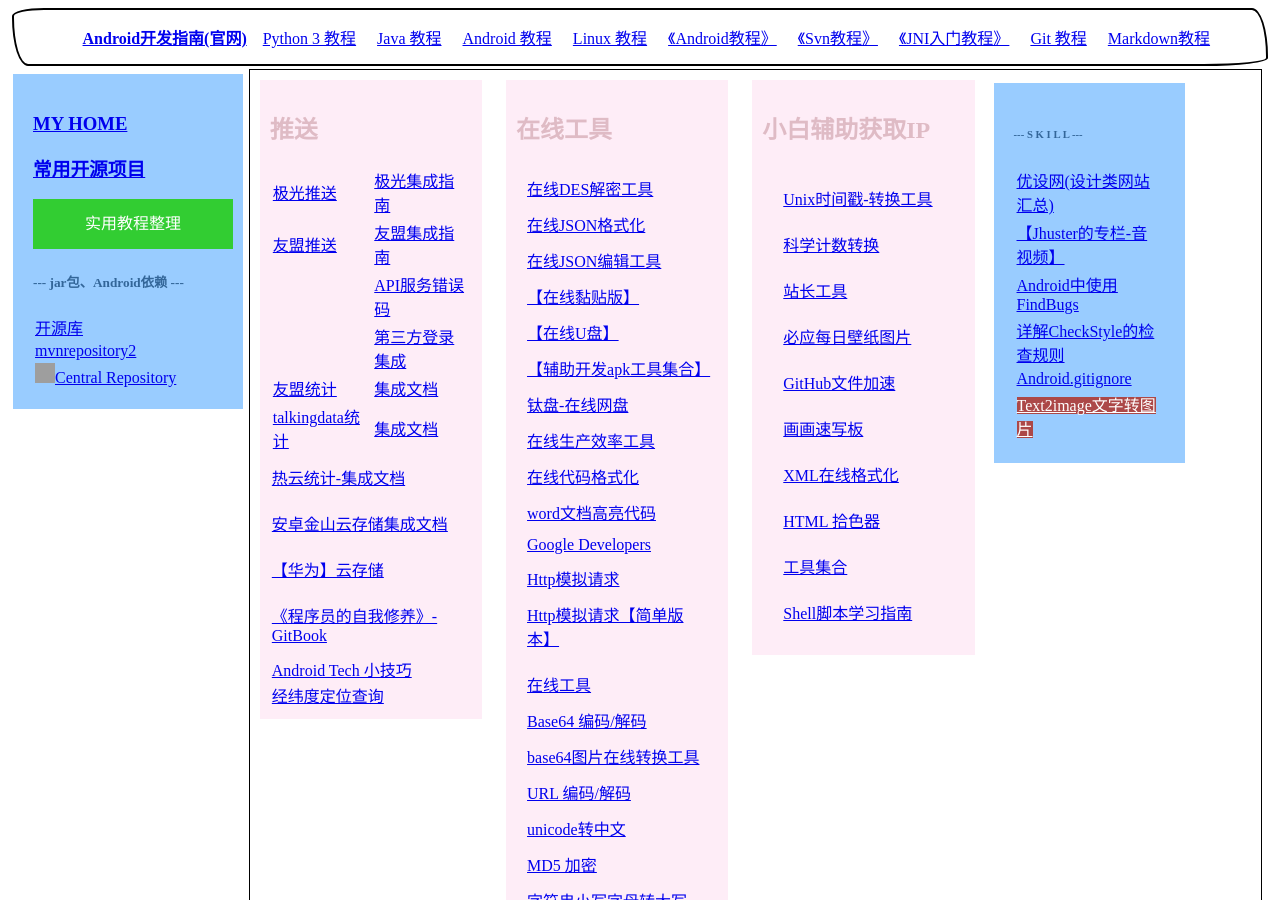
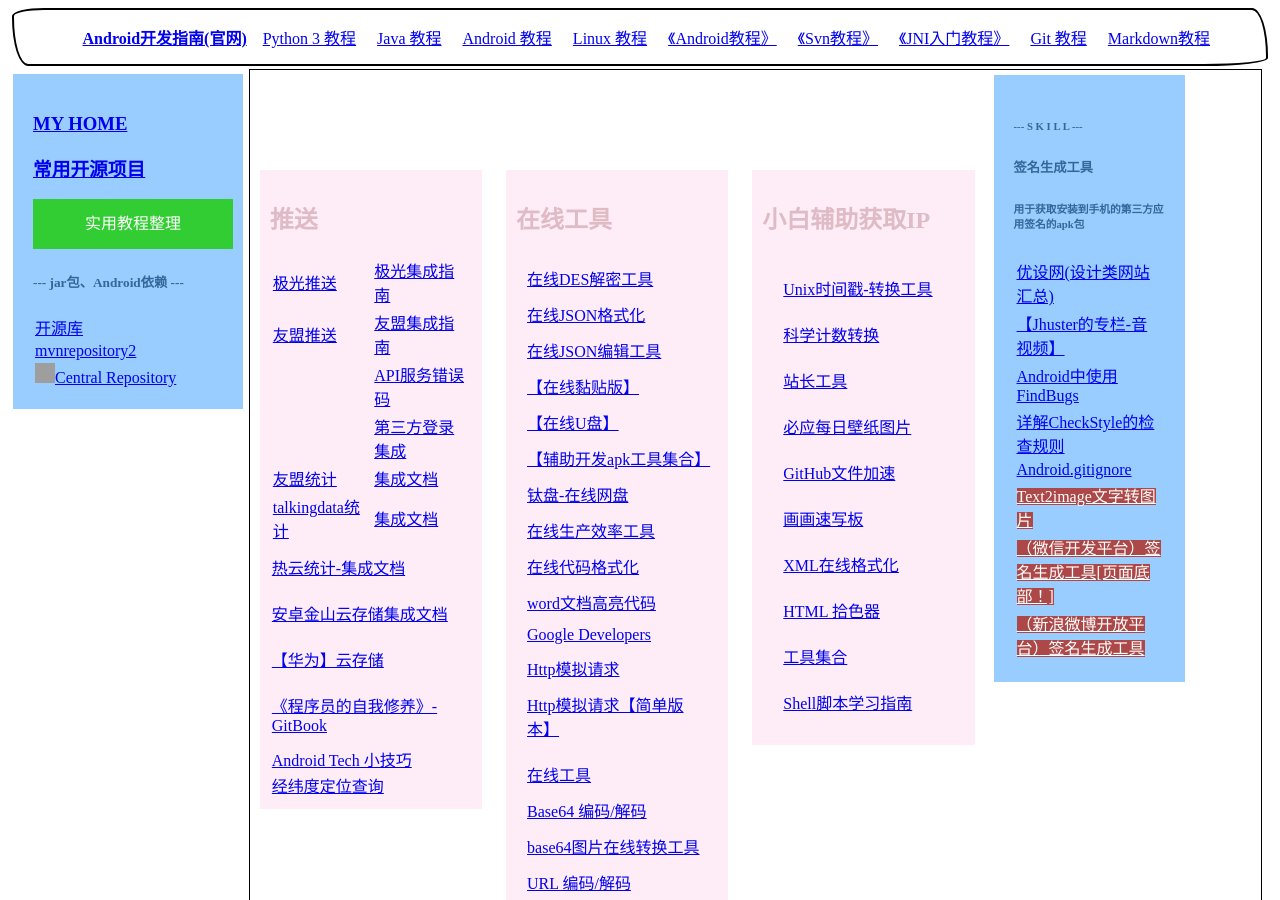
Before and after one commit to github201407/github201407.github.io, a Jekyll site: the page common.html, which Jekyll copies as it is, in a window 1280 px wide and 900 px high. Built offline with Jekyll 4.4.1, drawn with Linux system fonts in a browser that asks for light colours; grey boxes are pictures that could not be loaded.

Commit message:
Update common.html
添加：签名生成工具apk链接

```diff
--- a/common.html
+++ b/common.html
@@ -419,6 +419,18 @@
             <td> <a href="https://text2image.jaychen.fun/" title="Text2image 是一个网页工具，可以将文字或代码转换成图片，能够自定义主题、水印、阴影特效等。"
                 target="_blank" style="background-color: #ac4848;color: #FFFFFF;">Text2image文字转图片</a> </td>
           </tr>
+          <h5>签名生成工具</h5>
+          <h6>用于获取安装到手机的第三方应用签名的apk包</h6>
+          <tr>
+            <td> <a href="https://developers.weixin.qq.com/doc/oplatform/Downloads/Android_Resource.html" title="签名生成工具"
+                target="_blank" style="background-color: #ac4848;color: #FFFFFF;">（微信开发平台）签名生成工具[页面底部！]</a>
+            </td>
+          </tr>
+          <tr>
+            <td> <a href="https://github.com/mobileresearch/weibo_android_sdk/blob/master/app_signatures.apk" title="签名生成工具"
+                target="_blank" style="background-color: #ac4848;color: #FFFFFF;">（新浪微博开放平台）签名生成工具</a>
+            </td>
+          </tr>
         </tbody>
       </table>
     </div>
```
